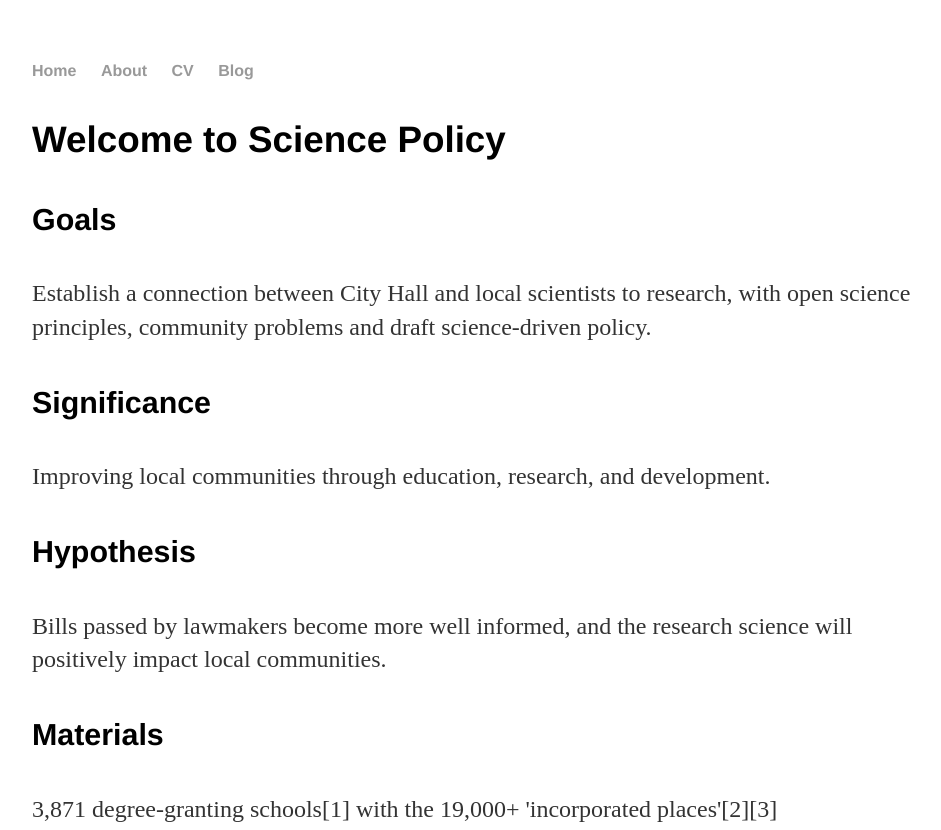
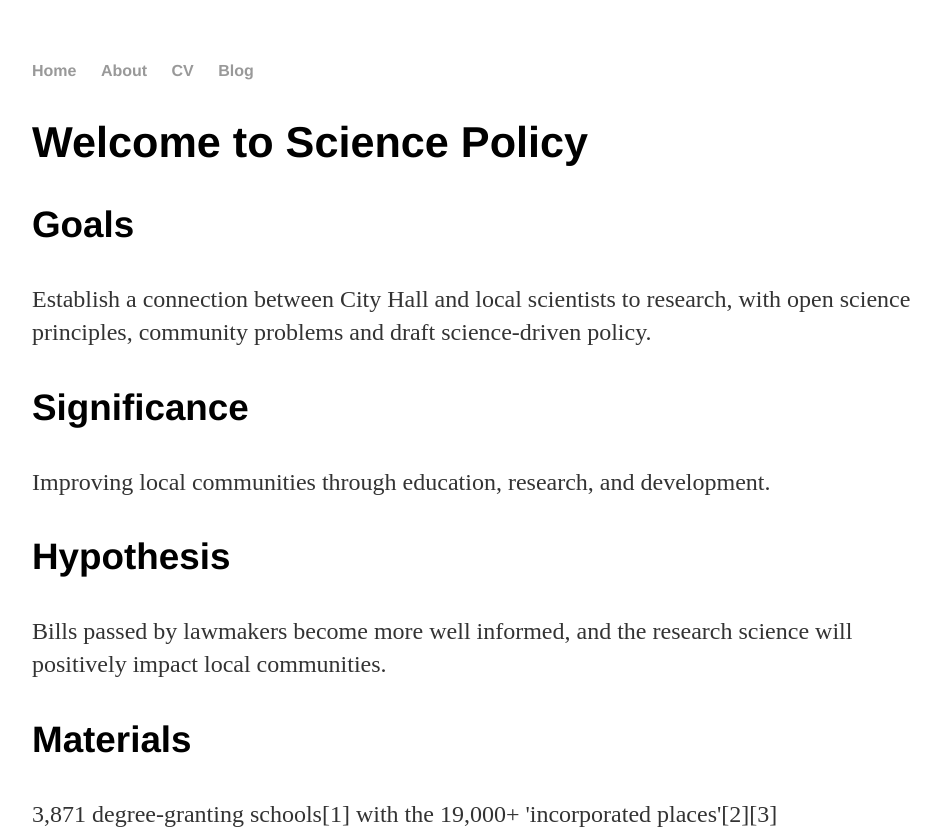
Before and after one commit to scipolorg/SciencePolicy.org, a Jekyll site: the page built from index.html, in a window 1280 px wide. Shown: the top 830 px of the page, without its empty margins (160-1101 px from the left). Built offline with Jekyll 4.4.1, drawn with Linux system fonts in a browser that asks for light colours; grey boxes are pictures that could not be loaded.

Commit message:
Merge branch 'dev'

```diff
--- a/index.html
+++ b/index.html
@@ -5,27 +5,27 @@ title: SciencePolicy.org
 
 		<div class="blurb">
 
-			<h3>Welcome to Science Policy</h3>
+			<h2>Welcome to Science Policy</h2>
 
-			<h4>Goals</h4>
+			<h3>Goals</h3>
 				<p>Establish a connection between City Hall and local scientists to research, with open science principles, community problems and draft science-driven policy.</p>
 
-			<h4>Significance</h4>
+			<h3>Significance</h3>
 				<p>Improving local communities through education, research, and development.</p>
 
-			<h4>Hypothesis</h4>
+			<h3>Hypothesis</h3>
 				<p>Bills passed by lawmakers become more well informed, and the research science will positively impact local communities.</p>
 
-			<h4>Materials</h4>
+			<h3>Materials</h3>
 				<p>3,871 degree-granting schools[1] with the 19,000+ 'incorporated places'[2][3]</p>
 
 						<a href="https://www.statista.com/statistics/241695/number-of-us-cities-towns-villages-by-population-size/" rel="nofollow"><img src="https://www.statista.com/graphic/1/241695/number-of-us-cities-towns-villages-by-population-size.jpg" alt="Statistic: Number of cities, towns and villages (incorporated places) in the United States in 2015, by population size | Statista" style="width: 100%; height: auto !important; max-width:1000px;-ms-interpolation-mode: bicubic;"/></a><br />Find more statistics at  <a href="https://www.statista.com" rel="nofollow">Statista</a>
 
-			<h4>Method</h4>
+			<h3>Method</h3>
 				<p>1. </p>
 				<p>2. </p>
 
-			<h4>References</h4>
+			<h3>References</h3>
 				<p>[1]  U.S. Department of Education, accessed 2018/12/24 https://collegescorecard.ed.gov/</p>
 				<p>[2] Number of cities, towns and villages (incorporated places) in the United States in 2015, by population size https://www.statista.com/statistics/241695/number-of-us-cities-towns-villages-by-population-size/</p>
 				<p>[3] U.S. Census, https://www.census.gov/geo/maps-data/data/cbf/cbf_place.html</p>
```
